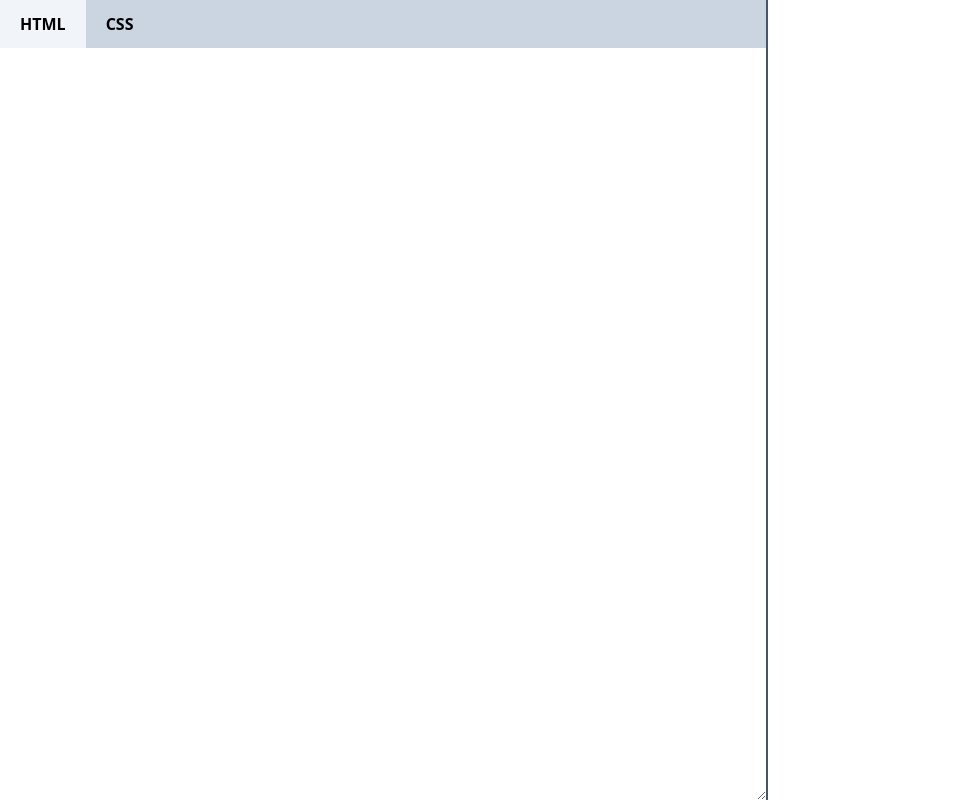
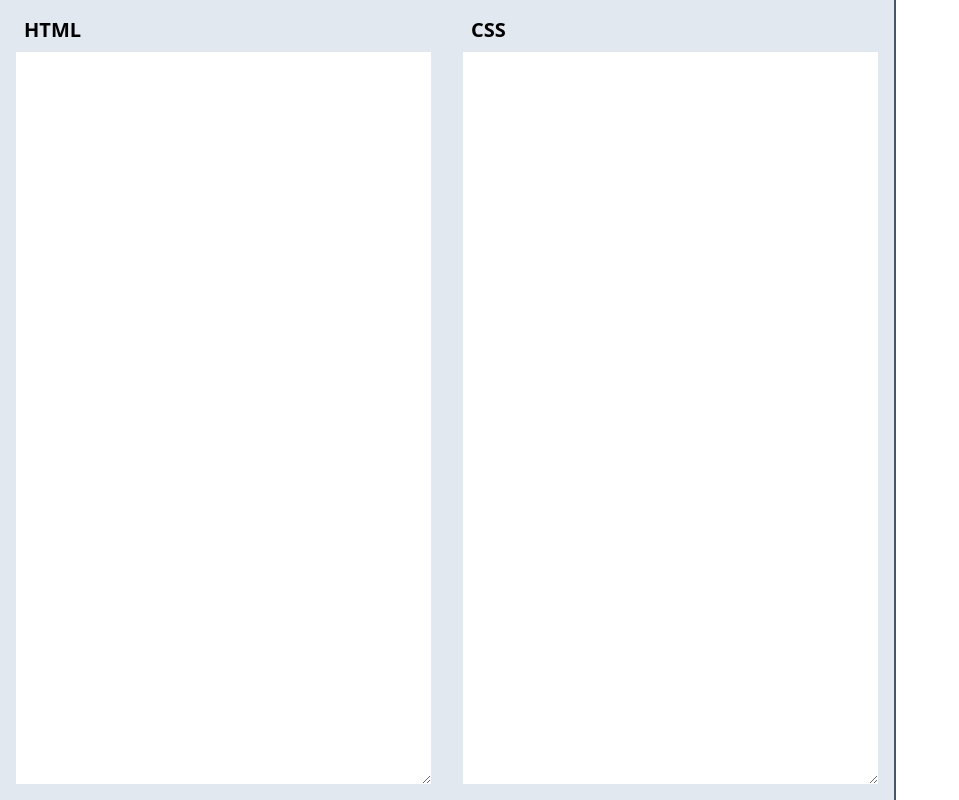
Before and after one commit to iaseth/browsedit, a React (Create React App) app: page / in a window 1280 px wide. Shown: the whole page, without its empty margins (0-959 px from the left). Built offline with nearby package versions, Linux system fonts and the light colour scheme.

Commit message:
Removed TabBar and placed HTML and CSS side-by-side

```diff
--- a/src/Browsedit/Input/CSSTab.js
+++ b/src/Browsedit/Input/CSSTab.js
@@ -6,9 +6,10 @@ export default function CSSTab ({
 }) {
 
 	return (
-		<div className="CSSTab h-full">
-			<div className="h-full">
-				<textarea value={cssText} onChange={(e) => setCssText(e.target.value)} className="block w-full h-full px-4 py-2 font-mono outline-none"></textarea>
+		<div className="CSSTab h-full grow bg-slate-200 p-4 flex flex-col">
+			<h2 className="font-bold text-xl px-2 pb-2">CSS</h2>
+			<div className="grow">
+				<textarea value={cssText} onChange={(e) => setCssText(e.target.value)} className="block w-full h-full px-3 py-2 font-mono outline-none"></textarea>
 			</div>
 		</div>
 	);
--- a/src/Browsedit/Input/HTMLTab.js
+++ b/src/Browsedit/Input/HTMLTab.js
@@ -6,9 +6,10 @@ export default function HTMLTab ({
 }) {
 
 	return (
-		<div className="HTMLTab h-full">
-			<div className="h-full">
-				<textarea value={htmlText} onChange={(e) => setHtmlText(e.target.value)} className="block w-full h-full px-4 py-2 font-mono outline-none"></textarea>
+		<div className="HTMLTab h-full grow p-4 flex flex-col">
+			<h2 className="font-bold text-xl px-2 pb-2">HTML</h2>
+			<div className="grow">
+				<textarea value={htmlText} onChange={(e) => setHtmlText(e.target.value)} className="block w-full h-full px-3 py-2 font-mono outline-none"></textarea>
 			</div>
 		</div>
 	);
--- a/src/Browsedit/Input/Input.js
+++ b/src/Browsedit/Input/Input.js
@@ -1,12 +1,7 @@
 import React from 'react';
 
-import TabBar from './TabBar';
 import HTMLTab from './HTMLTab';
 import CSSTab from './CSSTab';
-
-const tabs = [
-	"HTML", "CSS"
-];
 
 
 
@@ -15,29 +10,14 @@ export default function Input ({
 	cssText, setCssText
 }) {
 
-	const [currentTabIndex, setCurrentTabIndex] = React.useState(0);
-
-	const tabBarProps = {
-		tabs, currentTabIndex, setCurrentTabIndex
-	};
-
-	function getCurrentTab () {
-		let tabName = tabs[currentTabIndex];
-
-		if (tabName === "HTML") {
-			const props = {htmlText, setHtmlText};
-			return <HTMLTab {...props} />;
-		} else if (tabName === "CSS") {
-			const props = {cssText, setCssText};
-			return <CSSTab {...props} />;
-		}
-	}
+	const htmlProps = {htmlText, setHtmlText};
+	const cssProps = {cssText, setCssText};
 
 	return (
-		<div className="Input grow bg-slate-100 border-r-2 border-slate-600 flex flex-col">
-			<TabBar {...tabBarProps} />
-			<div className="grow">
-				{getCurrentTab()}
+		<div className="Input grow bg-slate-200 border-r-2 border-slate-600 flex flex-col">
+			<div className="grow flex">
+				<HTMLTab {...htmlProps} />
+				<CSSTab {...cssProps} />
 			</div>
 		</div>
 	);
--- a/src/Browsedit/Input/TabBar.js
+++ /dev/null
@@ -1,21 +0,0 @@
-
-
-
-export default function TabBar ({
-	tabs, currentTabIndex, setCurrentTabIndex
-}) {
-
-	const tabItems = tabs.map((v, i) => {
-		let tabClass = "font-bold px-5 py-3";
-		tabClass += (i === currentTabIndex) ? " bg-slate-100" : " cursor-pointer hover:bg-slate-200";
-		return <div key={i} className={tabClass} onClick={() => setCurrentTabIndex(i)}>{v}</div>;
-	});
-
-	return (
-		<div className="TabBar bg-slate-300 text-black">
-			<div className="flex">
-				{tabItems}
-			</div>
-		</div>
-	);
-}
```
